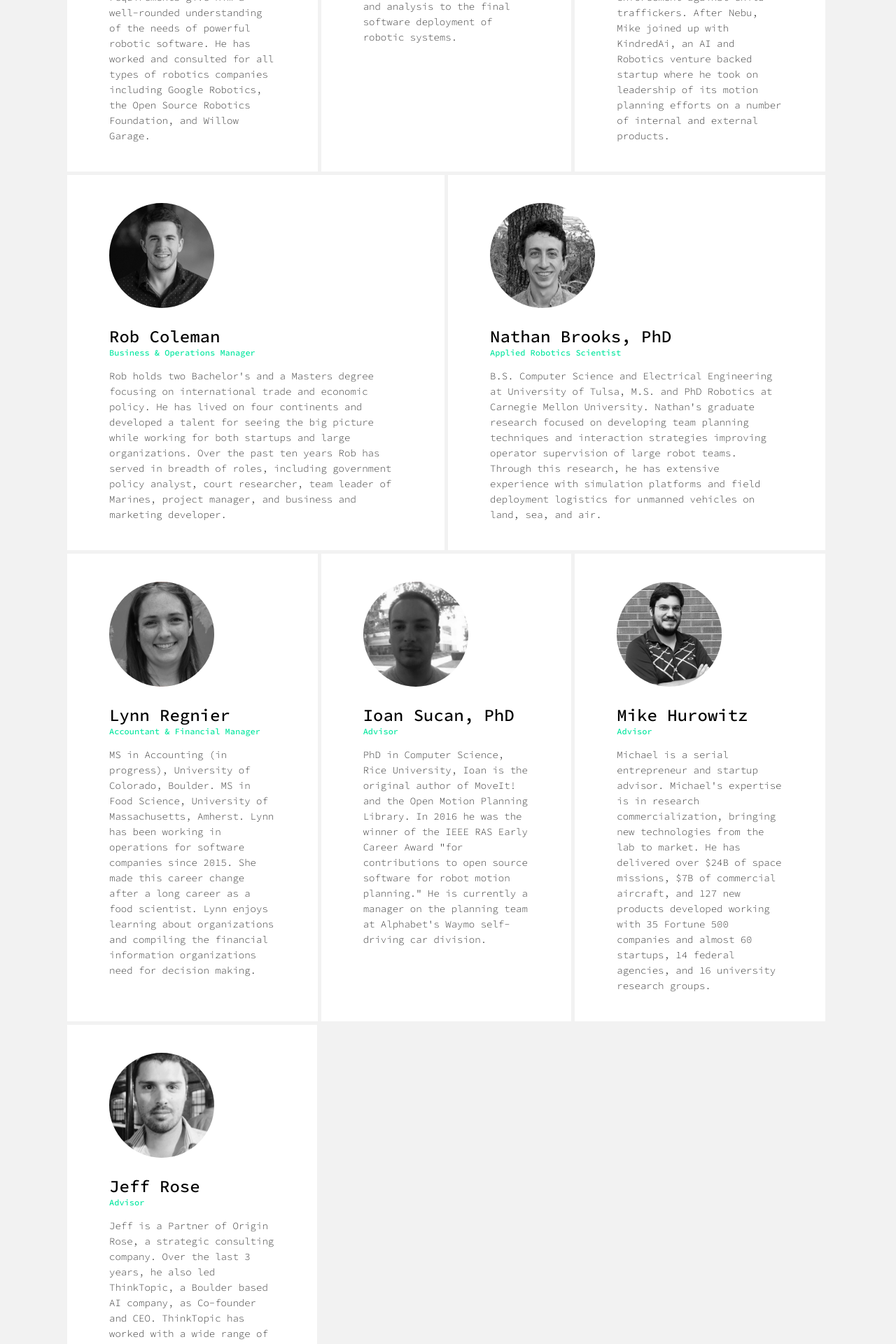
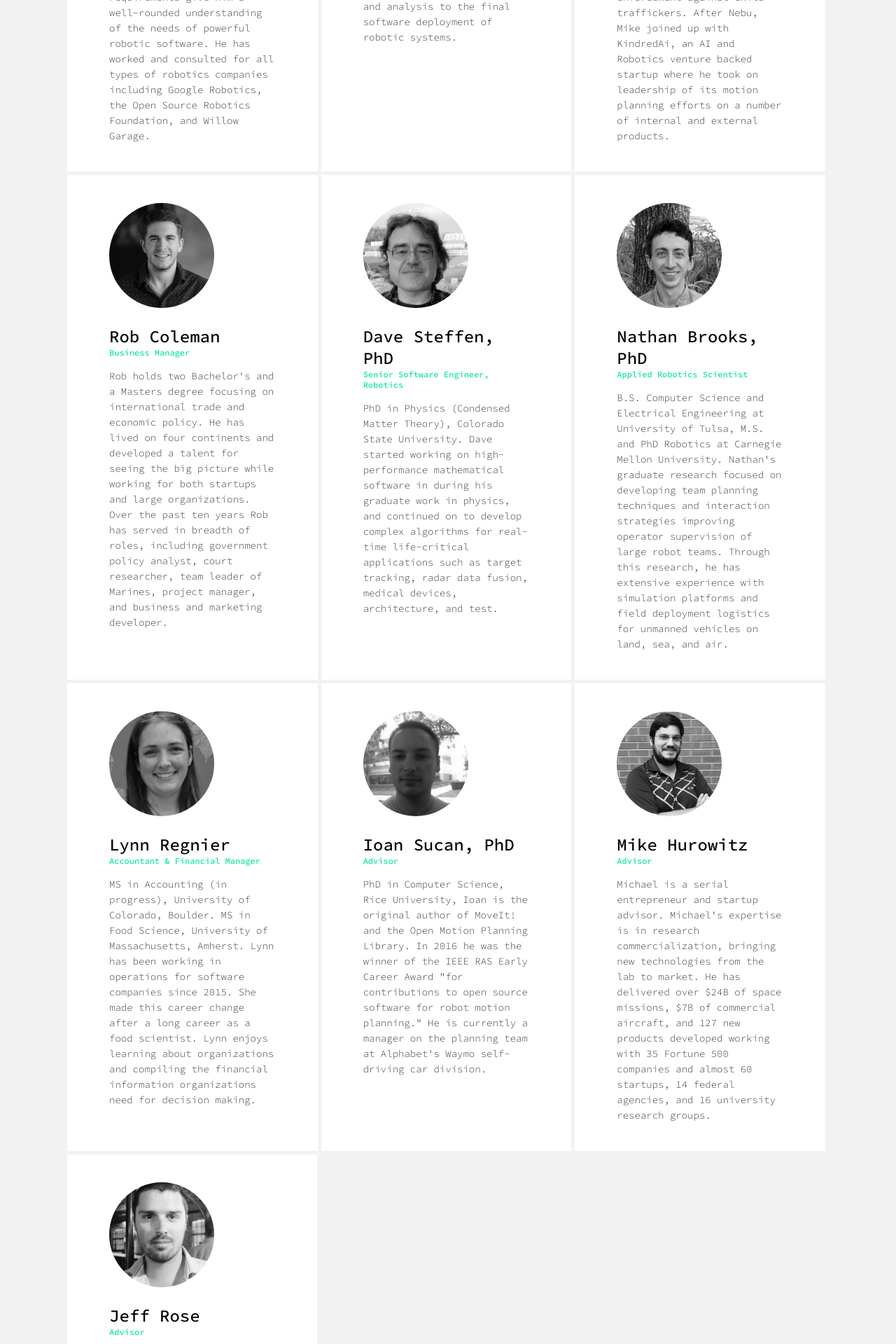
Before and after one commit to PickNikRobotics/beta_moveit_website, a Jekyll site: the page built from team/team.md, in a window 1280 px wide. Shown: the part 1122-3042 px from the top of the page at 70% size. Built offline with Jekyll 4.4.1, drawn with Linux system fonts in a browser that asks for light colours; nearby versions of some CDN libraries.

Commit message:
Revert "Updated team info (#30)" (#31)
This reverts commit 808f5500a7e6144f952015928b6ad0d772e677b4.

```diff
--- a/team/team.md
+++ b/team/team.md
@@ -56,13 +56,23 @@
                     <div class="bioPic" style="background-image: url('../images/p4.jpg')"></div>
                 </a><br>
                 <a class="peopleName" href="https://www.linkedin.com/in/robertccoleman/" target="_blank">Rob Coleman</a>
-                <div class="peoplePosition">Business & Operations Manager</div>
+                <div class="peoplePosition">Business Manager</div>
                 <div class="peopleDesc">Rob holds two Bachelor's and a Masters degree focusing on international trade and economic policy. He has lived on four continents and developed a talent for seeing the big picture while working for both startups and large organizations.
                     Over the past ten years Rob has served in breadth of roles, including government policy analyst, court researcher, team leader of Marines, project manager, and business and marketing developer.
                 </div>
             </div>
         </div>
-
+        <div class="peopleCol">
+            <div class="recPadP">
+                <a style="display:inline-block;" href="https://www.linkedin.com/in/dave-steffen-8843a95a/" target="_blank">
+                    <div class="bioPic" style="background-image: url('../images/p7.jpg')"></div>
+                </a><br>
+                <a class="peopleName" href="https://www.linkedin.com/in/dave-steffen-8843a95a/" target="_blank">Dave Steffen, PhD</a>
+                <div class="peoplePosition">Senior Software Engineer, Robotics</div>
+                <div class="peopleDesc">PhD in Physics (Condensed Matter Theory), Colorado State University. Dave started working on high-performance mathematical software in during his graduate work in physics, and continued on to develop complex algorithms for real-time
+                    life-critical applications such as target tracking, radar data fusion, medical devices, architecture, and test.</div>
+            </div>
+        </div>
         <div class="peopleCol margPR">
             <div class="recPadP">
                 <a style="display:inline-block;" href="https://www.linkedin.com/in/nathan-b-brooks/" target="_blank">
```
